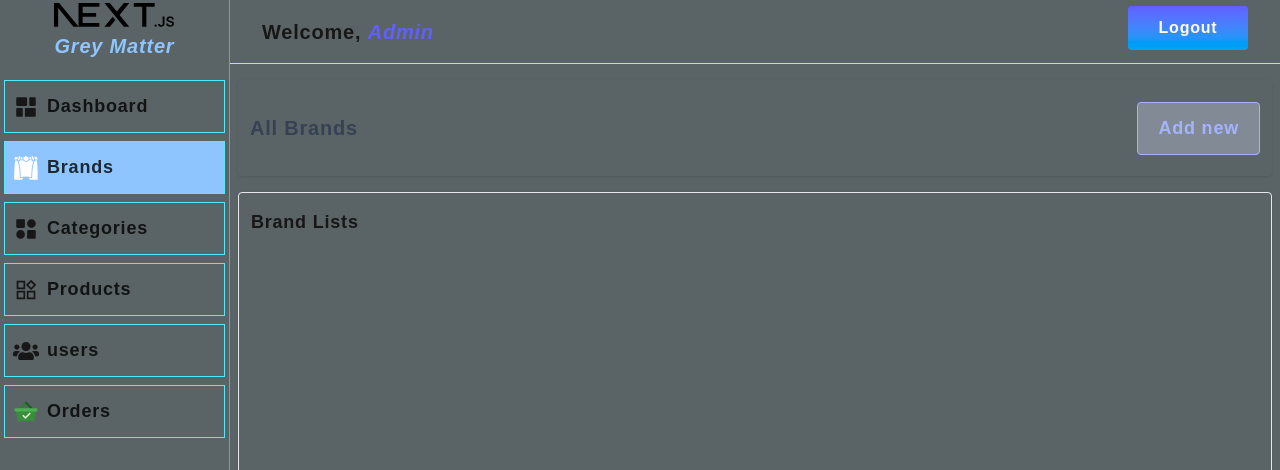
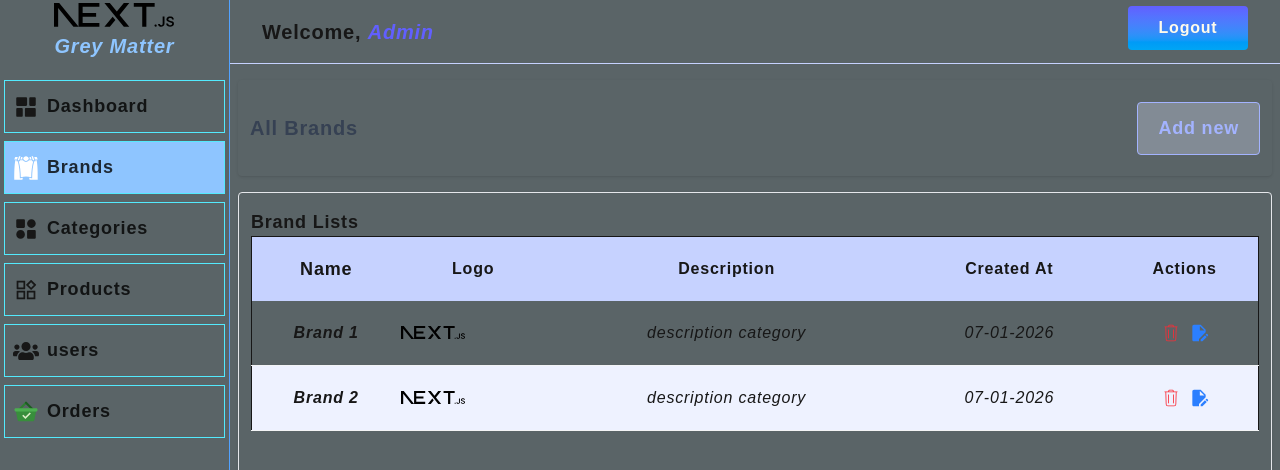
Before and after one commit to Sanjog-up/arrays, a Next.js app in the folder project/client/: page /admin/brands in a window 1280 px wide. Shown: the top 470 px of the page. Built offline with nearby package versions, Linux system fonts and the light colour scheme.

Commit message:
reusable table

```diff
--- a/project/client/app/admin/brands/page.tsx
+++ b/project/client/app/admin/brands/page.tsx
@@ -1,6 +1,6 @@
 import React from "react";
 import PageTitle from "@/components/forms/admin/page-title";
-import BrandList from "@/components/forms/admin/brands/list";
+import BrandList from "@/components/forms/admin/brands/brand-list";
 import BrandForm from "@/components/forms/admin/brands/brandform";
 const Brands = () => {
   return (
--- /dev/null
+++ b/project/client/components/forms/admin/brands/brand-list.tsx
@@ -0,0 +1,103 @@
+'use client'
+
+import React from "react";
+import AdminListCard from "../list-card";
+import Table from "./table";
+import { createColumnHelper } from "@tanstack/react-table";
+import Image from "next/image";
+import { CiTrash } from "react-icons/ci";
+import { MdEditDocument } from "react-icons/md";
+
+const BrandList = () => {
+
+  const defaultData= [
+    {
+      name: 'Brand 1',
+      description: 'description category ',
+      logo:{
+        path:'/next.svg',
+        public_id:'/next.svg'
+      },
+      created_at: '07-01-2026',
+      updated_at: '07-01-2026',
+    },
+    {
+      name: 'Brand 2',
+      description: 'description category ',
+      logo:{
+        path:'/next.svg',
+        public_id:'/next.svg'
+      },
+      created_at: '07-01-2026',
+      updated_at: '07-01-2026',
+    },
+  ]
+
+  const columnHelper = createColumnHelper<any>()
+
+  const columns = [
+    columnHelper.accessor((row)=> row.name, {
+      id:'name',
+      cell:(info) => <strong><i>{info.getValue()}</i></strong>,
+      header: () => <span className='text-lg'>Name</span>,
+    }),
+    columnHelper.accessor((row)=> row.logo, {
+      id:'logo',
+      cell:(info) => {
+       console.log(info.row.original.name)
+        return (
+          <div className="h-16 w-16 ">
+            <Image
+              src={info.getValue().path}
+              alt={`${info.row.original.name}-logo`}
+              width={100}
+              height={100}
+              className='object-contain h-full w-full'
+            />
+          </div>
+        )
+      },
+      header: () => <span>Logo</span>,
+    }),
+    columnHelper.accessor((row)=> row.description, {
+      id:'description',
+      cell:(info) => <i>{info.getValue()}</i>,
+      header: () => <span>Description</span>,
+      footer: (info) => info.column.id,
+    }),
+    columnHelper.accessor((row)=> row.created_at, {
+      id:'created_at',
+      cell:(info) => <i>{info.getValue()}</i>,
+      header: () => <span>Created At</span>,
+      footer: (info) => info.column.id,
+    }),
+
+        columnHelper.accessor((row)=> row, {
+      id:'_',
+      cell:(info) => <div className='flex gap-2 justify-center'>
+        <CiTrash title="Delete" className='text-red-500 text-[20px] cursor-pointer'/>
+        <MdEditDocument title="Edit" className='text-blue-500 text-[20px] cursor-pointer'/>
+      </div>,
+      header: () => <span>Actions</span>,
+
+    }),
+  ]
+
+
+  return (
+    <AdminListCard>
+      <h4 className="text-[18px] font-semibold text-black-500">Brand Lists</h4>
+
+      {/* table */}
+      <div className= 'w-full h-full rounded-sm'>
+      <Table
+      data= {defaultData}
+      columns= {columns}
+      />
+      </div>
+
+    </AdminListCard>
+  );
+};
+
+export default BrandList;
--- a/project/client/components/forms/admin/brands/list.tsx
+++ /dev/null
@@ -1,12 +0,0 @@
-import React from "react";
-import AdminListCard from "../list-card";
-
-const BrandList = () => {
-  return (
-    <AdminListCard>
-      <h4 className="text-[18px] font-semibold text-black-500">Brand Lists</h4>
-    </AdminListCard>
-  );
-};
-
-export default BrandList;
--- /dev/null
+++ b/project/client/components/forms/admin/brands/table.tsx
@@ -0,0 +1,86 @@
+'use client'
+import * as React from 'react'
+// import ReactDOM from 'react-dom/client'
+
+// import './index.css'
+
+import {
+  createColumnHelper,
+  flexRender,
+  getCoreRowModel,
+  useReactTable,
+} from '@tanstack/react-table'
+
+
+
+type IProps = {
+    data:any[]
+    columns:any[]
+}
+
+function Table({data, columns}:IProps) {
+//   const [data, _setData] = React.useState(() => [...defaultData])
+//   const rerender = React.useReducer(() => ({}), {})[1]
+
+  const table = useReactTable({
+    data,
+    columns,
+    getCoreRowModel: getCoreRowModel(),
+  })
+
+  return (
+    <div className="w-full  h-full min-h-100">
+      <table className="w-full  border ">
+        <thead className="bg-indigo-200 h-16">
+          {table.getHeaderGroups().map((headerGroup) => (
+            <tr key={headerGroup.id}>
+              {headerGroup.headers.map((header) => (
+                <th key={header.id}>
+                  {header.isPlaceholder
+                    ? null
+                    : flexRender(
+                        header.column.columnDef.header,
+                        header.getContext(),
+                      )}
+                </th>
+              ))}
+            </tr>
+          ))}
+        </thead>
+        <tbody>
+          {table.getRowModel().rows.map((row, i) => (
+            <tr key={row.id} className={`h-16 text-center border-b border-gray-100 hover:bg-indigo-50 transition-all duration-300 ${i % 2 !==0 ? 'bg-indigo-50' : ''}`}>
+              {row.getVisibleCells().map((cell) => (
+                <td key={cell.id}>
+                  {flexRender(cell.column.columnDef.cell, cell.getContext())}
+                </td>
+              ))}
+            </tr>
+          ))}
+        </tbody>
+        {/* <tfoot>
+          {table.getFooterGroups().map((footerGroup) => (
+            <tr key={footerGroup.id}>
+              {footerGroup.headers.map((header) => (
+                <th key={header.id}>
+                  {header.isPlaceholder
+                    ? null
+                    : flexRender(
+                        header.column.columnDef.footer,
+                        header.getContext(),
+                      )}
+                </th>
+              ))}
+            </tr>
+          ))}
+        </tfoot> */}
+      </table>
+      <div className="h-4" />
+      {/* <button onClick={() => rerender()} className="border p-2">
+        Rerender
+      </button> */}
+    </div>
+  )
+}
+
+export default Table
--- a/project/client/package.json
+++ b/project/client/package.json
@@ -11,6 +11,7 @@
   "dependencies": {
     "@hookform/resolvers": "^5.4.0",
     "@tanstack/react-query": "^5.101.2",
+    "@tanstack/react-table": "^8.21.3",
     "axios": "^1.18.1",
     "next": "^16.2.9",
     "react": "19.2.4",
```
Also changed, not shown: project/client/components/forms/auth/register.forms.tsx (+85 -63 lines), 1 other file (tests, documents, lock files or other folders).
